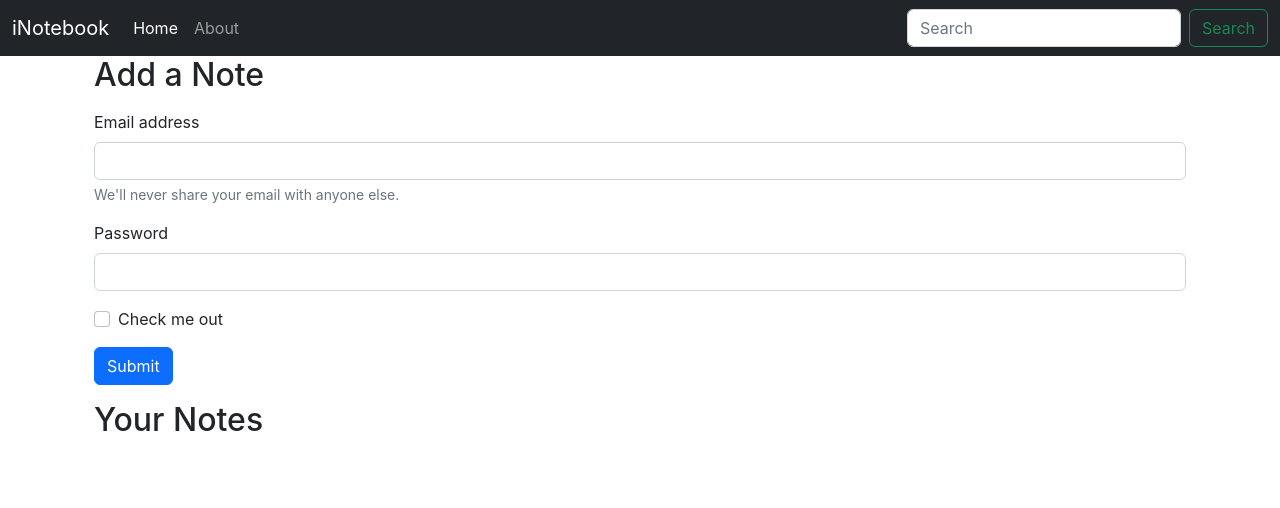
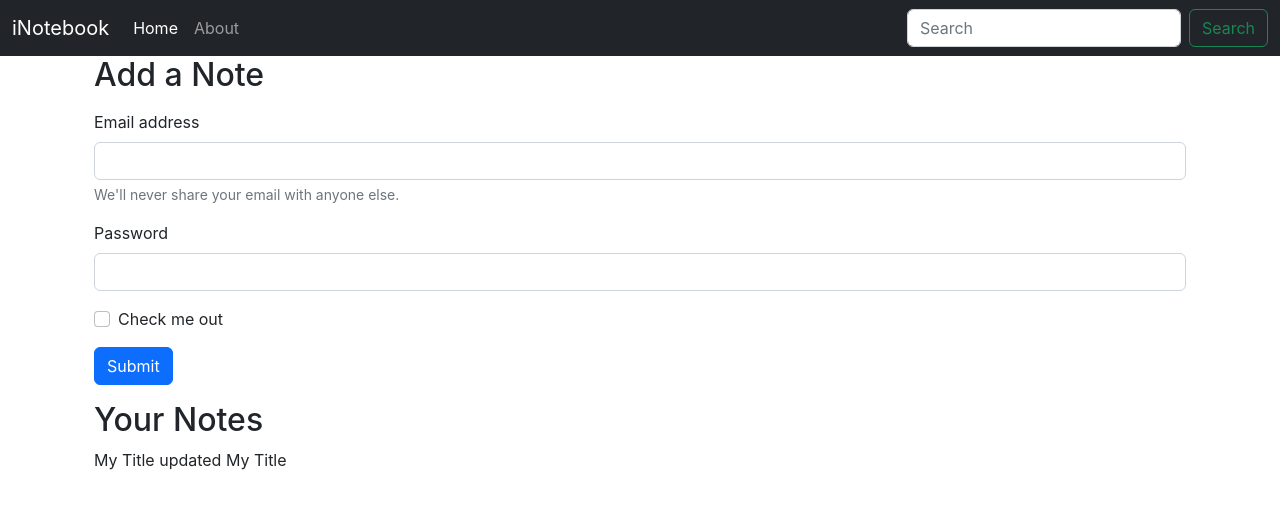
Before and after one commit to bhagwatsolunke/inotebook, a React (Create React App) app: page / in a window 1280 px wide. Shown: the top 508 px of the page. Built offline with nearby package versions, Linux system fonts and the light colour scheme.

Commit message:
video 60 done

```diff
--- a/src/App.js
+++ b/src/App.js
@@ -3,7 +3,7 @@ import { BrowserRouter as Router,Route,Routes} from "react-router-dom";
 import Navbar from './Components/Navbar';
 import { Home } from './Components/Home';
 import About from './Components/About';
-import NoteState from './Components/notes/NoteStates';
+import NoteState from './Context/notes/NoteStates';
 
 
 function App() {
--- a/src/Components/Home.js
+++ b/src/Components/Home.js
@@ -1,7 +1,10 @@
-import React from 'react'
+import React,{useContext} from 'react'
+import  noteContext  from "../Context/notes/noteContext"
 
 
 export const Home = () => {
+  const context = useContext(noteContext);
+  const {notes,setNotes}= context;
   return (
     <div>
       <div className="container">
@@ -26,6 +29,11 @@ export const Home = () => {
       </div>
       <div className="container">
       <h2>Your Notes</h2>
+      {
+        notes.map((note)=>{
+          return note.title;
+        })
+      }
      </div>
      </div>
   )
--- a/src/Components/notes/NoteStates.js
+++ /dev/null
@@ -1,15 +0,0 @@
-import NoteContext from "./NoteContext";
-import { useState } from "react";
-
-const NoteState = (props)=> {
-
-
-    return (
-        <NoteContext.Provider value={{}}>
-            {props.children}
-        </NoteContext.Provider>
-    )
-
-}
-
-export default NoteState;
--- /dev/null
+++ b/src/Context/notes/NoteStates.js
@@ -0,0 +1,38 @@
+import NoteContext from "./noteContext";
+import { useState } from "react";
+
+const NoteState = (props)=> {
+    const notesInitial =[
+        {
+          "_id": "63ff5607631a712bdd458158",
+          "user": "63ff1da9decd85fd3645703d",
+          "title": " My Title updated",
+          "description": "Please wake up early updated",
+          "tag": "General",
+          "date": "2023-03-01T13:41:27.198Z",
+          "__v": 0
+        },
+        {
+          "_id": "63ff5607631a712bdd45815a",
+          "user": "63ff1da9decd85fd3645703d",
+          "title": " My Title",
+          "description": "Please wake up early",
+          "tag": "General",
+          "date": "2023-03-01T13:41:27.416Z",
+          "__v": 0
+        }
+      ]
+
+      const [notes, setNotes] = useState(notesInitial)
+
+
+
+    return (
+        <NoteContext.Provider value={{notes,setNotes}}>
+            {props.children}
+        </NoteContext.Provider>
+    )
+
+}
+
+export default NoteState;
```
Also changed, not shown: src/Context/notes/noteContext.js (renamed from src/Components/notes/NoteContext.js), 1 other file (tests, documents, lock files or other folders).
